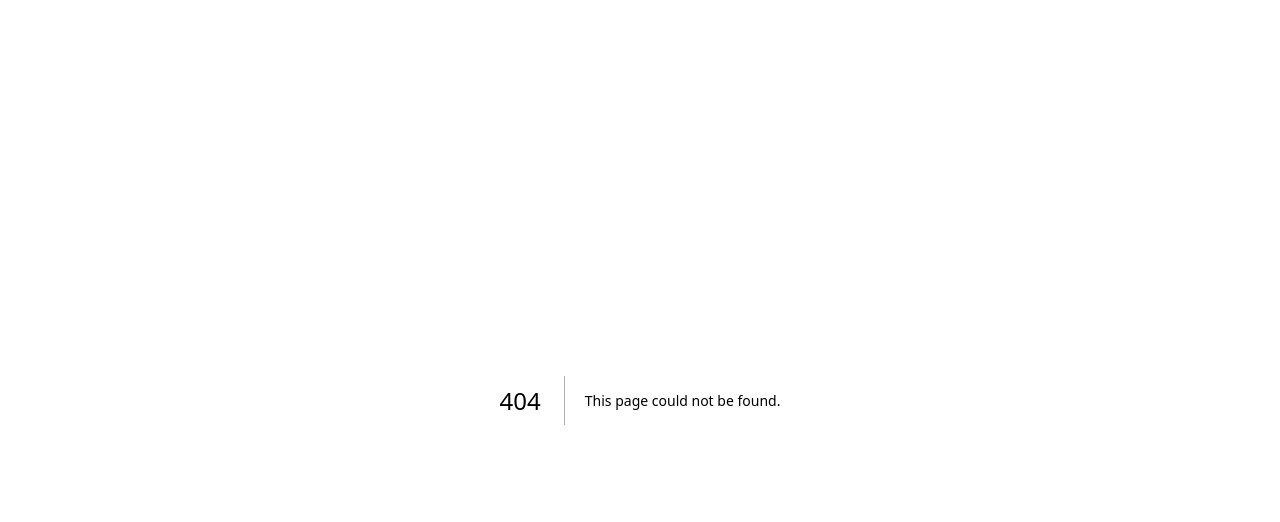
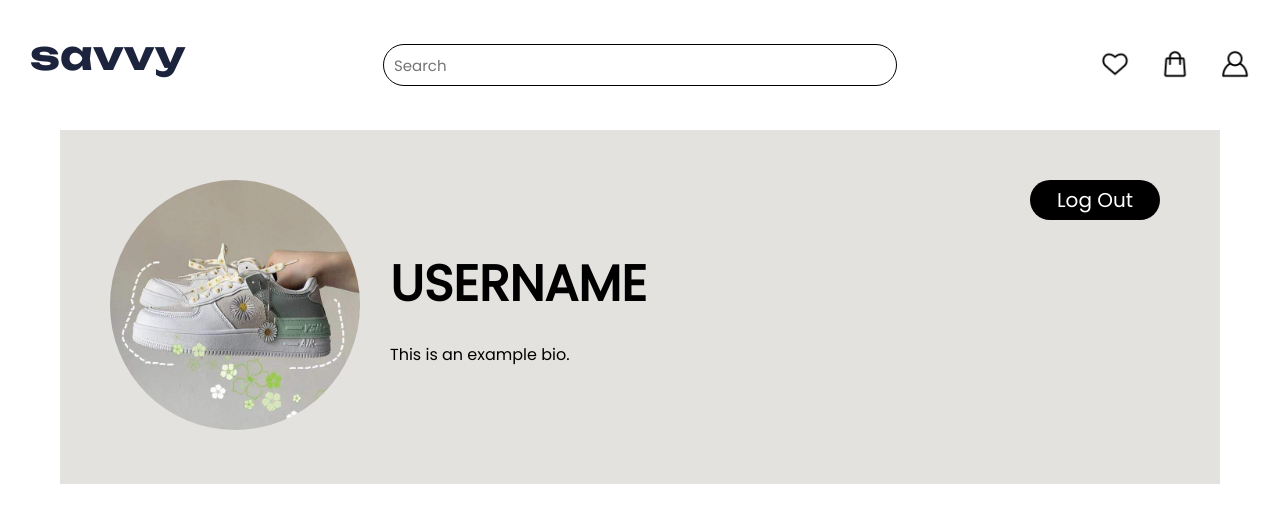
Before and after one commit to nicolechung01/project-savvy, a Next.js app: page /profile in a window 1280 px wide. Before the commit this address had no page. Shown: the top 522 px of the page. Built offline with nearby package versions, Linux system fonts and the light colour scheme.

Commit message:
profile view with banner only, buttons loop to webpages

```diff
--- /dev/null
+++ b/src/app/components/Banner/Banner.css
@@ -0,0 +1,49 @@
+.main {
+    margin: 30px;
+}
+.banner {
+    background-color: rgba(225, 223, 219, 0.9);
+    display: flex;
+    justify-content: space-between;
+    align-items: center;
+    padding: 50px;
+}
+.profilePicture {
+    width: 250px;
+    height: 250px;
+    border-radius: 50%;
+}
+.pictureArea {
+    margin-right: 30px;
+}
+.userInfo {
+    flex: 1;
+    font-family: 'Poppins';
+}
+h1 {
+    font-size: 50px;
+    margin-bottom: 20px;
+}
+.logoutButton {
+    display: flex;
+    font-family: 'Poppins';
+    font-size: 20px;
+    color: rgb(255, 255, 255);
+    border-radius: 25px;
+    width: 130px;
+    padding: 5px 20px 5px 20px;
+    border: none;
+    height: fit-content;
+    margin: 0 10px 0 10px;
+    background-color: rgb(0, 0, 0);
+    justify-content: center;
+    transition: color 0.3s;
+}
+.logoutButton:hover {
+    color: black;
+    background-color: white;
+}
+.logout {
+    margin-left: 20px;
+    margin-bottom: auto;
+}
--- /dev/null
+++ b/src/app/components/Banner/Banner.js
@@ -0,0 +1,25 @@
+import LogOutButton from './LogOutButton';
+import styles from './Banner.css';
+import { useRouter } from 'next/navigation'
+
+function Banner() {
+    return (
+        <div className="main">
+            <div className="banner">
+                <div className="pictureArea">
+                    <img src="/assets/profilepic.jpeg" alt="Profile Picture" className="profilePicture" />
+                </div>
+                <div className="userInfo">
+                    <h1>USERNAME</h1>
+                    <p>This is an example bio.</p>
+                </div>
+                <div className="logout">
+                    <LogOutButton />
+                </div>
+            </div>
+
+        </div>
+    )
+}
+
+export default Banner;
--- /dev/null
+++ b/src/app/components/Banner/LogOutButton.js
@@ -0,0 +1,12 @@
+import Link from 'next/link';
+import styles from './Banner.css';
+
+function LogOutButton() {
+    return (
+        <button className="logoutButton">
+            <Link href='/'>Log Out</Link>
+        </button>
+    )
+}
+
+export default LogOutButton;
--- a/src/app/login/page.js
+++ b/src/app/login/page.js
@@ -1,6 +1,8 @@
+"use client";
 import Logo from "../components/Header/Logo";
 import LogInForm from "../components/Log In/LogInForm";
 import styles from "./LogInPage.css"
+
 
 export default function Home() {
     return (
--- /dev/null
+++ b/src/app/profile/page.js
@@ -0,0 +1,15 @@
+"use client";
+import styles from '../App.css';
+import Header from "../components/Header/Header"
+import Banner from "../components/Banner/Banner"
+
+export default function Home() {
+    return (
+        <main className="main">
+            <Header />
+            <div>
+                <Banner />
+            </div>
+        </main>
+    )
+}
--- a/src/app/signup/page.js
+++ b/src/app/signup/page.js
@@ -1,3 +1,4 @@
+"use client";
 import Logo from "../components/Header/Logo";
 import SignUpForm from "../components/Sign Up/SignUpForm";
 import styles from "../login/LogInPage.css"
```
Also changed, not shown: src/app/components/Log In/LogInForm.js (+18 -2 lines), src/app/components/Sign Up/SignUpForm.js (+20 -2 lines), src/profile/page.js (deleted, +0 -10 lines), public/assets/profilepic.jpeg (added).
